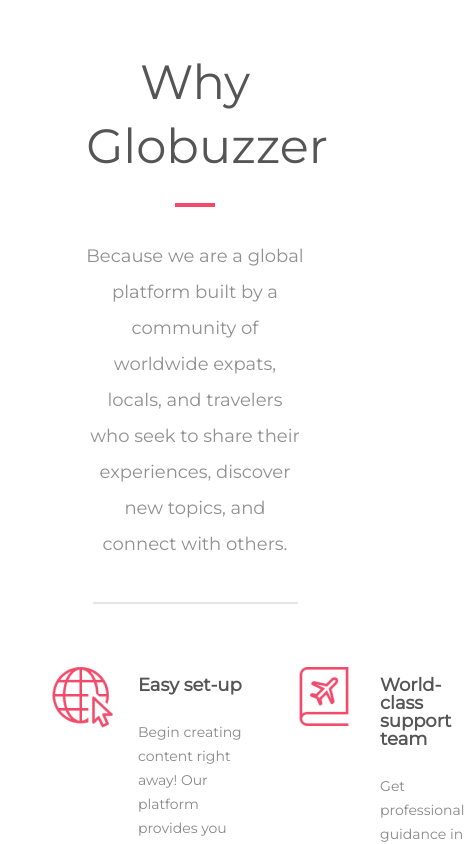
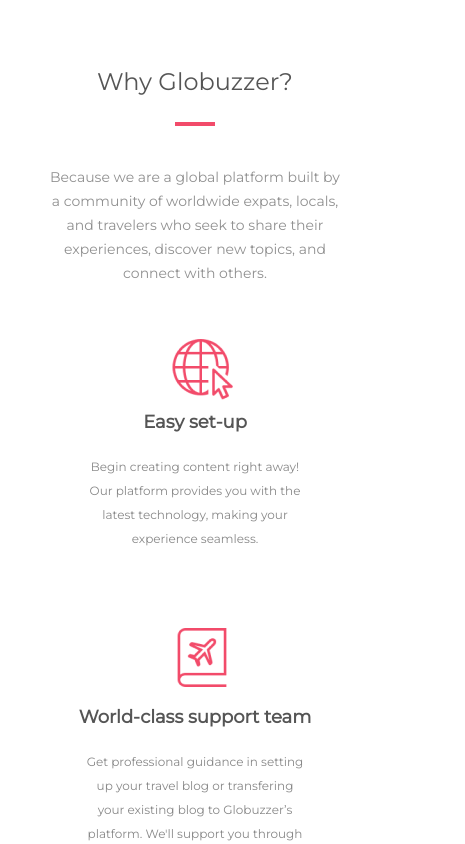
Before and after one commit to tarcea/why-globuzzer, a React (Create React App) app: page / in a window 390 px wide. Shown: the top 844 px of the page, 465 px wide, since content can reach past the window. Built offline with nearby package versions, Linux system fonts and the light colour scheme.

Commit message:
made it responsive mobile and desktop

```diff
--- a/src/App.css
+++ b/src/App.css
@@ -92,3 +92,32 @@
   display: flex;
   justify-content: center;
 }
+
+@media screen and (max-width: 900px) {
+  .title {
+    font-size: 24px;
+  }
+
+  .why {
+    width: 100%;
+    font-size: 14px;
+    line-height: 24px;
+    text-align: center;
+    padding: 15px;
+  }
+
+  .small-line {
+  margin-top: 8px;
+  margin-bottom: 24px;
+}
+
+.big-line {
+  display: none;
+}
+
+.menu {
+  display: flex;
+  /*justify-content: center;*/
+}
+
+}
--- a/src/App.js
+++ b/src/App.js
@@ -10,7 +10,7 @@
     <div>
       <header className="main-container">
         <div className="title">
-          <Header text="Why Globuzzer" />
+          <Header text="Why Globuzzer?" />
         </div>
         <div className="small-line"></div>
         <div className="why">
--- a/src/components/styles.css
+++ b/src/components/styles.css
@@ -45,3 +45,37 @@
   grid-gap: 50px;
   width: 70%;
 }
+
+@media screen and (max-width: 900px) {
+
+  .card-body {
+    grid-template-columns: none;
+    grid-template-rows: 1fr 2fr;
+    padding: 20px;
+  }
+
+  .grid-container {
+    grid-template-columns: none;
+    width: 100%;
+    gap: 0px;
+  }
+
+    .card-icon {
+      width: 50px;
+      height: 50px;
+      margin: 0px;
+      justify-self: center;
+      align-self: center;
+  }
+
+  .card-text h1 {
+    font-size: 18px;
+    align-self: center;
+  }
+
+  .card-text p {
+    font-size: 12px;
+    text-align: center;
+    padding: 0 15px;
+  }
+}
```
